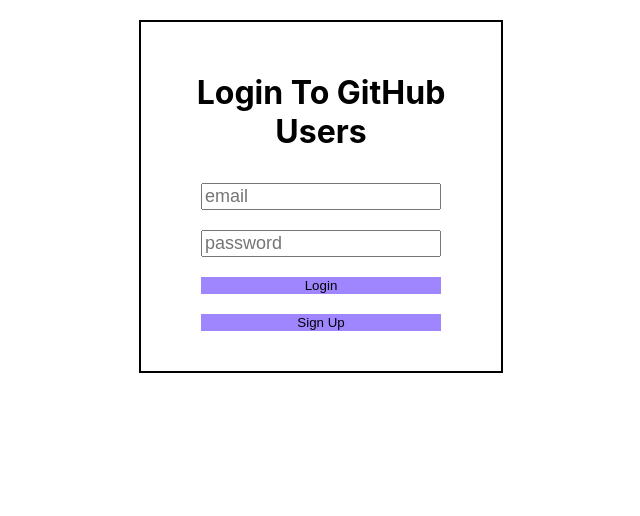
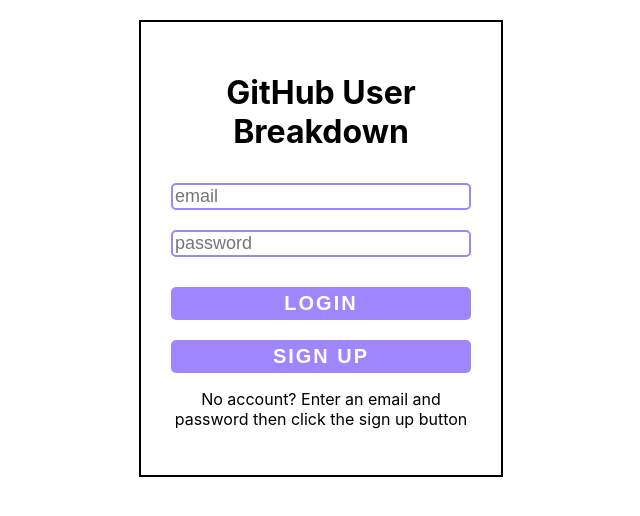
Before and after one commit to github-user-breakdown-2/front-end, a React (Create React App) app in the folder github-user-breakdown/: page / in a window 1280 px wide. Shown: the top 516 px of the page, without its empty margins (319-959 px from the left). Built offline with nearby package versions, Linux system fonts and the light colour scheme.

Commit message:
added alerts to let users know they are registered

```diff
--- a/github-user-breakdown/src/auth/LoginPage.js
+++ b/github-user-breakdown/src/auth/LoginPage.js
@@ -22,13 +22,27 @@
     input {
       margin: 10px 0;
       font-size: 18px;
+      border-radius: 5px;
+      border: 2px solid #9f86ff;
     }
 
     button {
-      margin: 10px 0;
-      border: none;
-      background-color: #9f86ff;
+      border: 0;
+      padding: 5px 0;
+      font-size: 20px;
+      font-weight: bold;
+      text-transform: uppercase;
+      letter-spacing: 0.1em;
+      background: #9f86ff;
+      color: white;
+      transition: all.5s ease;
+      margin-top: 20px;
+      border-radius: 5px;
       cursor: pointer;
+
+      &:hover {
+        background: #5933f0;
+      }
     }
   }
 `;
@@ -59,10 +73,8 @@
 
   login = e => {
     e.preventDefault();
-    this.props
-    .login(this.state.credentials);
-    setTimeout(() => this.props.history.push('/github-users'), 1000);
-
+    this.props.login(this.state.credentials);
+    setTimeout(() => this.props.history.push("/github-users"), 1000);
   };
 
   register = e => {
@@ -73,7 +85,7 @@
   render() {
     return (
       <Wrapper>
-        <h1>Login To GitHub Users</h1>
+        <h1>GitHub User Breakdown</h1>
         <form>
           <input
             type="text"
@@ -103,16 +115,20 @@
               "Sign Up"
             )}
           </button>
+          <p>No account? Enter an email and password then click the sign up button</p>
         </form>
+
+        {this.props.registerSuccess ? alert('Successfully registered... go ahead and log in') : <div></div> }
       </Wrapper>
     );
   }
 }
 
-const mapStateToProps = ({ error, loggingIn, registering }) => ({
+const mapStateToProps = ({ error, loggingIn, registering, registerSuccess }) => ({
   error,
   loggingIn,
-  registering
+  registering,
+  registerSuccess
 });
 
 export default connect(
--- a/github-user-breakdown/src/components/User.js
+++ b/github-user-breakdown/src/components/User.js
@@ -2,14 +2,9 @@
 import { connect } from "react-redux";
 import { getUserSummary, getUserDetailed } from "../actions";
 import styled from "styled-components";
-import { VictoryPie, VictoryChart, VictoryBar } from "victory";
+import { VictoryPie } from "victory";
 import Hours from "./Hours";
 import Days from "./Days";
-
-const DaysBarGraph = styled.div`
-  width: 500px;
-  height: auto;
-`;
 
 const UserWrapper = styled.div`
   max-width: 400px;
--- a/github-user-breakdown/src/reducers/index.js
+++ b/github-user-breakdown/src/reducers/index.js
@@ -23,6 +23,7 @@
   userDetailed: [],
   fetching: false,
   registering: false,
+  registerSuccess: false,
   loggingIn: false,
   token: localStorage.getItem("token"),
   error: null
@@ -41,7 +42,8 @@
         ...state,
         error: null,
         token: action.payload,
-        registering: false
+        registering: false,
+        registerSuccess: true
       };
     case REGISTER_FAIL:
       return {
@@ -53,7 +55,8 @@
       return {
         ...state,
         error: null,
-        loggingIn: true
+        loggingIn: true,
+        registerSuccess: false
       };
     case LOGIN_SUCCESS:
       return {
```
